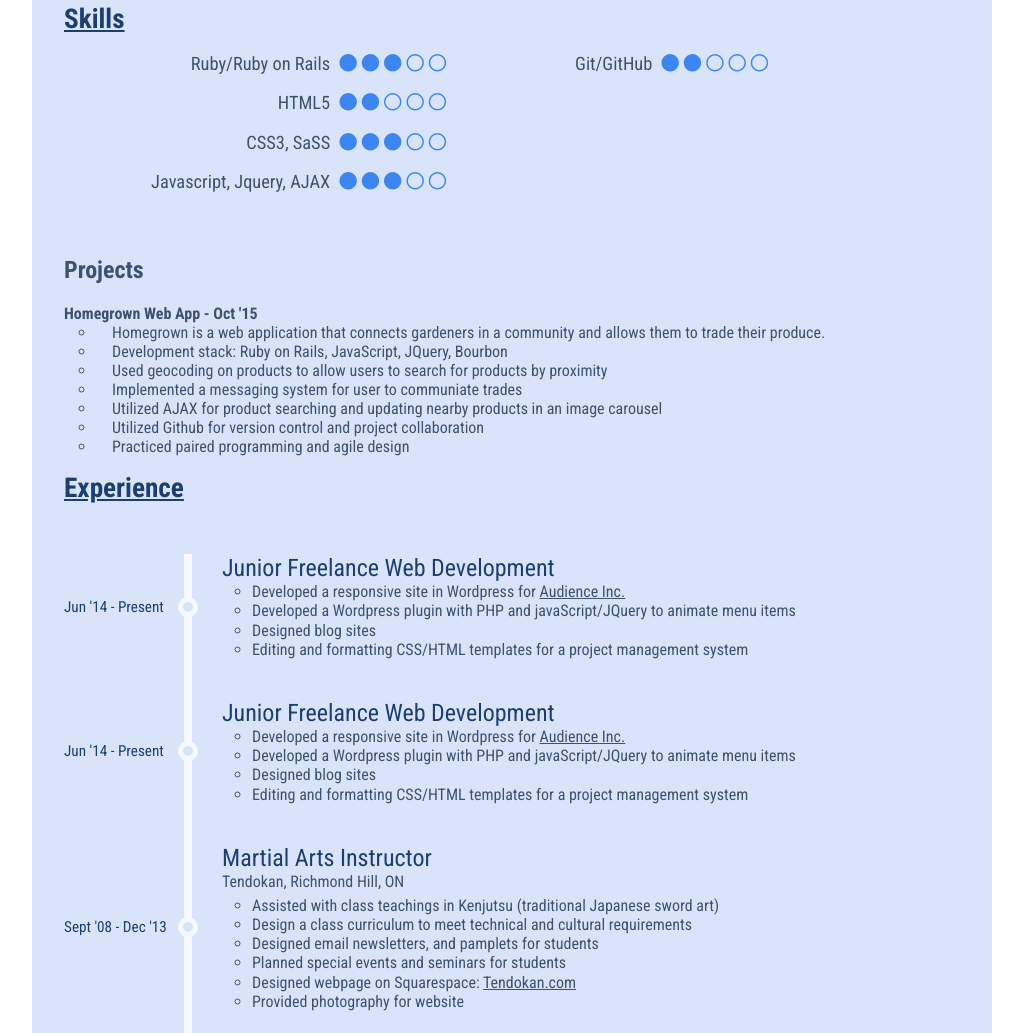
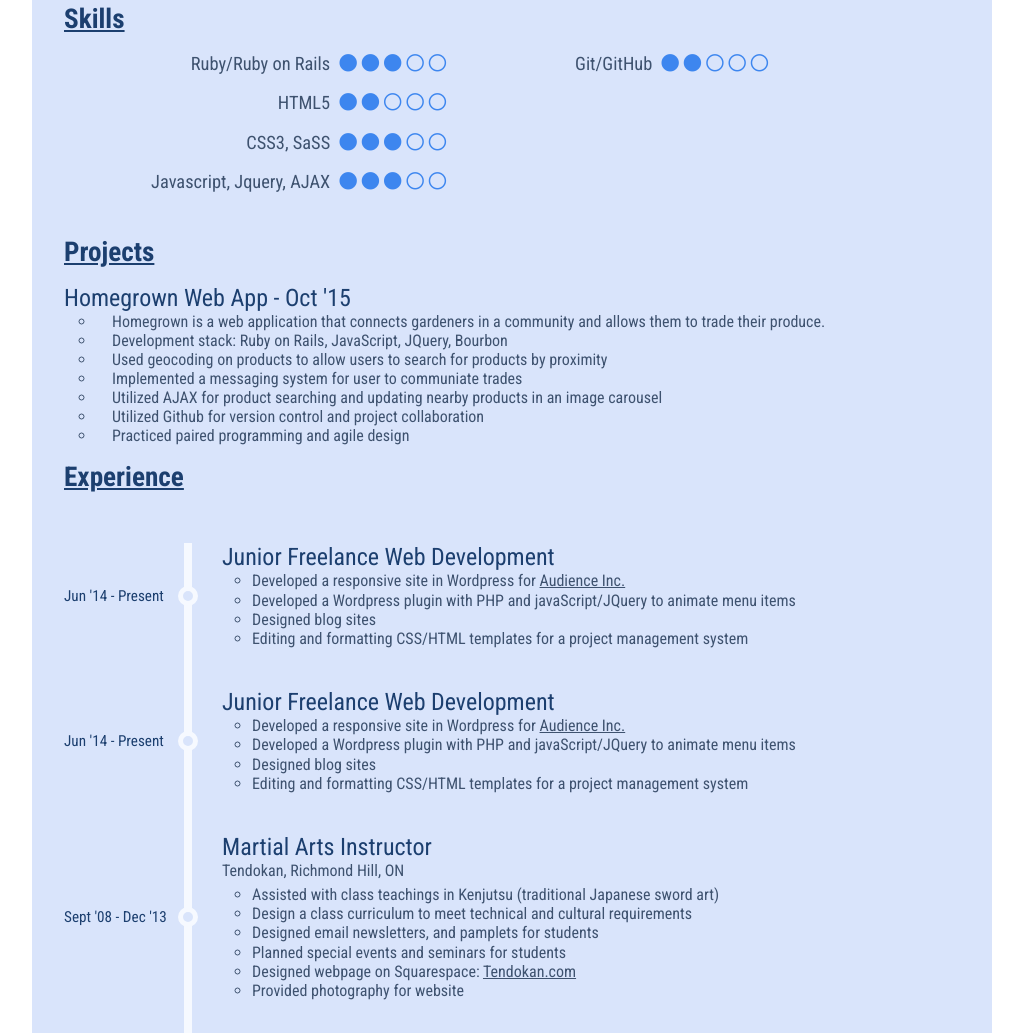
Before and after one commit to irwinchan/http-irwinchan.github.io, a plain HTML site: page resume.html in a window 1280 px wide. Shown: the part 888-1921 px from the top of the page, without its empty margins (128-1151 px from the left). Drawn offline with Linux system fonts and the light colour scheme.

Commit message:
Style changes

```diff
--- a/resume_styles.css
+++ b/resume_styles.css
@@ -25,9 +25,6 @@ a {
     padding-left: 1em;
     margin-left: 2em;
 }
-
-
-
 
 /**************************/
 /** Header **/
@@ -109,7 +106,7 @@ nav ul li a {
     overflow: hidden;
 }
 
-#content section h2 {
+#content section h2, h2 {
     margin: 0;
     font-size: 1.7em;
     color: #1C3F6F;
@@ -261,9 +258,11 @@ nav ul li a {
     margin: 0 0 5px;
 }
 
-#timeline label {
+label,
+.projects strong {
     font-size: 1.5em;
     color: #1C3F6F;
+    font-weight: normal;
 }
 
 
```
